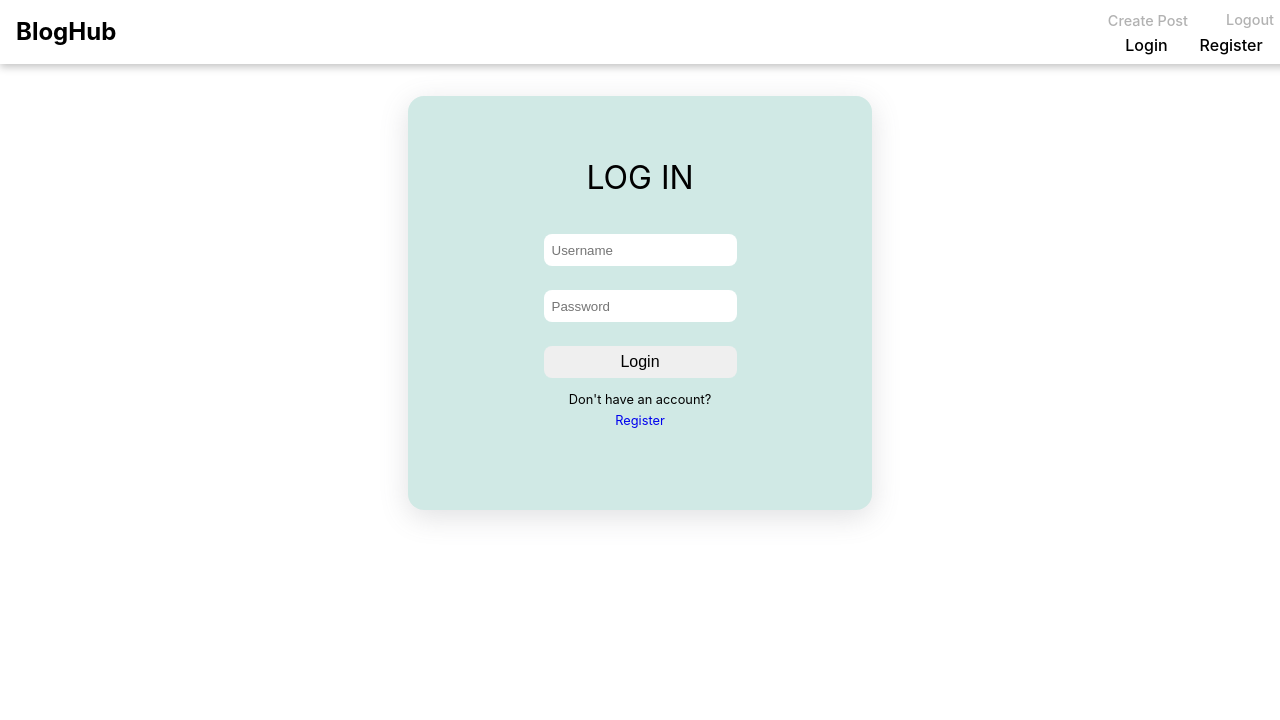
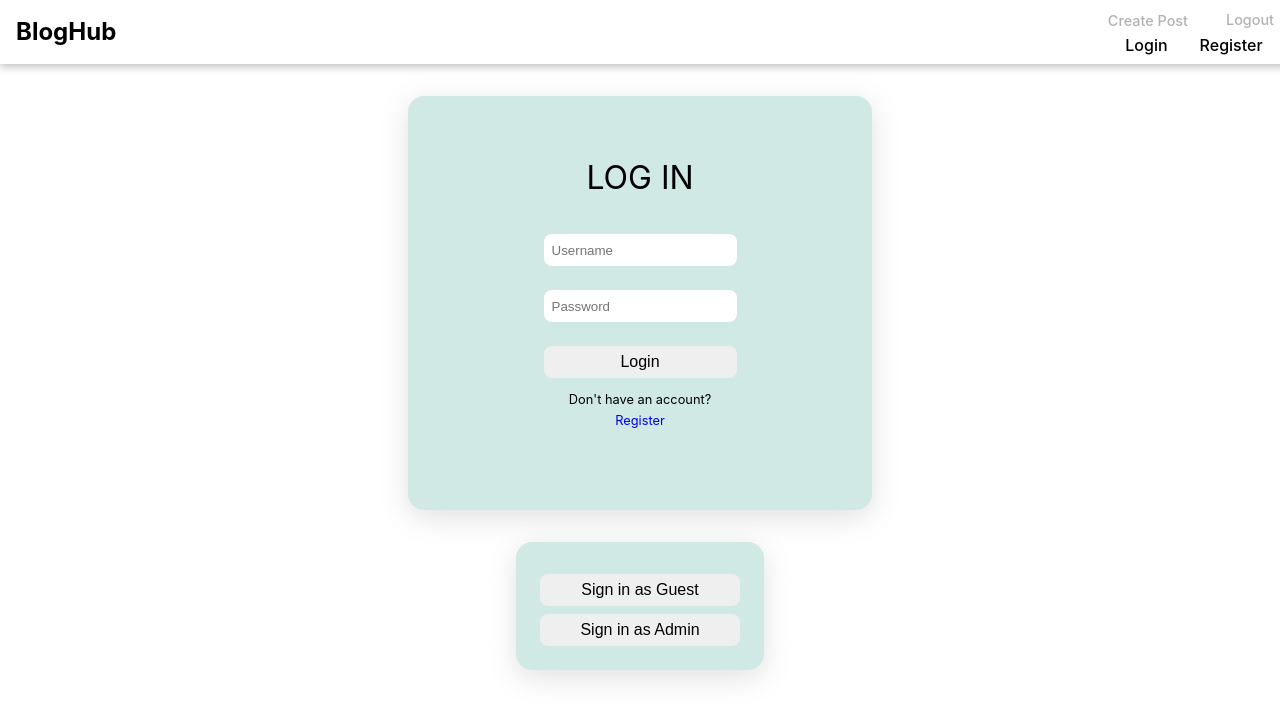
Before and after one commit to chrisnotthere/BlogHub, a React (Create React App) app in the folder client/: page /login in a window 1280 px wide. Shown: the top 720 px of the page. Built offline with nearby package versions, Linux system fonts and the light colour scheme; no server answers.

Commit message:
signin as guest and signin as admin buttons working

```diff
--- a/client/src/assets/styles/login-register.css
+++ b/client/src/assets/styles/login-register.css
@@ -85,3 +85,31 @@
   margin-top: 1.5rem;
   color: red;
 }
+
+.guest-login {
+  display: flex;
+  flex-direction: column;
+  align-items: center;
+  justify-content: center;
+  background-color: #d0e9e5;
+  max-width: 200px;
+  height: 80px;
+  border-radius: 1rem;
+  margin: 2rem auto;
+  padding: 1.5rem;
+  box-shadow: rgba(100, 100, 111, 0.2) 0px 7px 29px 0px;
+}
+
+.guest-login button {
+  margin-top: .5rem;
+  height: 2rem;
+  width: 100%;
+  font-size: 1rem;
+  border-radius: .5rem;
+  border: none;
+  cursor: pointer;
+}
+
+.hidden {
+  display: none;
+}
--- a/client/src/pages/LoginPage.tsx
+++ b/client/src/pages/LoginPage.tsx
@@ -1,5 +1,5 @@
 import { useContext, useState } from "react";
-import '../assets/styles/login-register.css'
+import "../assets/styles/login-register.css";
 import { Link, Navigate } from "react-router-dom";
 import { UserContext } from "../context/UserContext";
 
@@ -10,42 +10,56 @@ function LoginPage() {
   const [error, setError] = useState<string | null>(null);
   const { setUserInfo } = useContext(UserContext);
 
-  const handleSubmit = (e: React.FormEvent<HTMLFormElement>) => {
-    e.preventDefault();
-    // send username and password to server
-    const loginUser = async () => {
+  const guestUsername = process.env.REACT_APP_GUEST_USERNAME as string;
+  const guestPassword = process.env.REACT_APP_GUEST_PASSWORD as string;
+  const guestAdminUsername = process.env
+    .REACT_APP_GUEST_ADMIN_USERNAME as string;
+  const guestAdminPassword = process.env
+    .REACT_APP_GUEST_ADMIN_PASSWORD as string;
+
+  const handleSubmit = async (username: string, password: string) => {
     try {
       const response = await fetch("http://localhost:5000/auth/login", {
         method: "POST",
         headers: { "Content-Type": "application/json" },
         body: JSON.stringify({ username, password }),
-          credentials: 'include',  // include cookies with the request
+        credentials: "include",
       });
 
       if (response.ok) {
-          console.log("user logged in successfully");
         const { user } = await response.json();
         setUserInfo({ ...user, isLoggedIn: true });
         setRedirect(true);
       } else {
         const err = await response.json();
-          console.log(err)
         setError(err.message);
       }
     } catch (error) {
-        console.error('Network error:', error);
-        setError('Network error. Please try again later.');
+      setError("Network error. Please try again later.");
     }
-    }
-    loginUser();
   };
 
-  if (redirect)  return <Navigate to="/" />;
+  const loginAsGuest = () => {
+    handleSubmit(guestUsername, guestPassword);
+  };
+
+  const loginAsAdmin = () => {
+    handleSubmit(guestAdminUsername, guestAdminPassword);
+  };
+
+  const handleFormSubmit = (e: React.FormEvent<HTMLFormElement>) => {
+    e.preventDefault();
+    handleSubmit(username, password);
+  };
+
+  if (redirect) return <Navigate to="/" />;
 
   return (
+    <div className="login-container">
       <div className="form-container">
         <h1>LOG IN</h1>
-      <form className="auth-form" onSubmit={handleSubmit}>
+        <form className="auth-form" onSubmit={handleFormSubmit}>
+          <label className="hidden" htmlFor="username">Username</label>
           <input
             type="text"
             id="username"
@@ -53,7 +67,9 @@ function LoginPage() {
             value={username}
             onChange={(e) => setUsername(e.target.value)}
             minLength={3}
+            required
           />
+          <label className="hidden" htmlFor="password">Password</label>
           <input
             type="password"
             id="password"
@@ -61,14 +77,24 @@ function LoginPage() {
             value={password}
             onChange={(e) => setPassword(e.target.value)}
             minLength={6}
+            required
           />
           <button type="submit">Login</button>
           <div className="register">
             <span>Don't have an account?</span>
-          <Link to={'/register'} >Register</Link>
+            <Link to={"/register"}>Register</Link>
           </div>
         </form>
         {error && <p className="error">{error}</p>}
+      </div>
+      <div className="guest-login">
+        <button onClick={loginAsGuest} aria-label="Sign in as Guest">
+          Sign in as Guest
+        </button>
+        <button onClick={loginAsAdmin} aria-label="Sign in as Admin">
+          Sign in as Admin
+        </button>
+      </div>
     </div>
   );
 }
--- a/client/src/pages/RegisterPage.tsx
+++ b/client/src/pages/RegisterPage.tsx
@@ -53,6 +53,7 @@ function RegisterPage() {
     <div className="form-container">
       <h1>REGISTER</h1>
       <form className="auth-form" onSubmit={handleSubmit}>
+        <label className="hidden" htmlFor="username">Username:</label>
         <input
           type="text"
           id="username"
@@ -61,6 +62,7 @@ function RegisterPage() {
           onChange={(e) => setUsername(e.target.value)}
           minLength={3}
         />
+        <label className="hidden" htmlFor="password">Password:</label>
         <input
           type="password"
           id="password"
```
Lines whose indentation alone changed are shown as unchanged.
